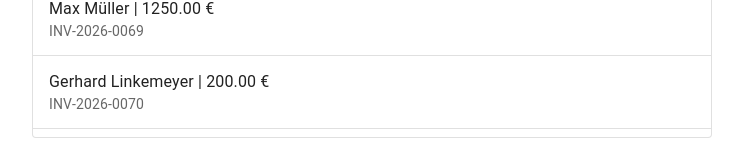
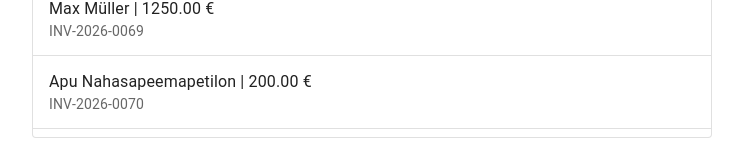
Before and after one commit to nucular13/zasta-coding-challenge, a React (Vite) app in the folder payment-management-ui/: page / in a window 1280 px wide. Shown: the part 229-389 px from the top of the page, without its empty margins (268-1011 px from the left). Built offline with nearby package versions, Linux system fonts and the light colour scheme.

Commit message:
Change sender name in payment details.

```diff
--- a/payment-management-ui/src/payment-dispatching/components/PaymentManagementPage.tsx
+++ b/payment-management-ui/src/payment-dispatching/components/PaymentManagementPage.tsx
@@ -12,7 +12,7 @@ const mockUnmatchedPayments: Payment[] = [
     {
         id: 2,
         amount: 200,
-        senderName: "Gerhard Linkemeyer",
+        senderName: "Apu Nahasapeemapetilon",
         referenceNumber: "INV-2026-0070"
     },
 ];
```
